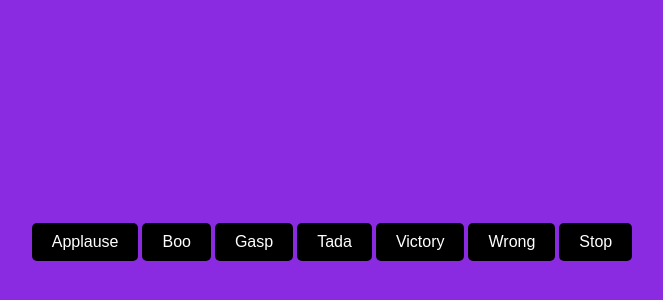
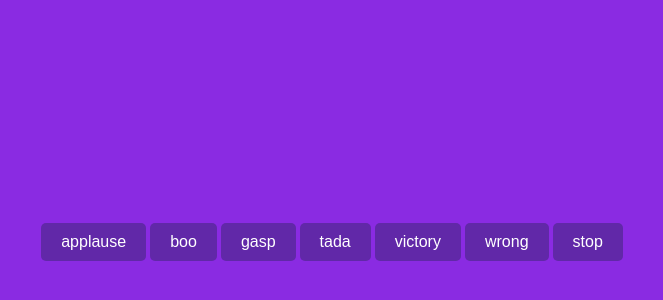
Before and after one commit to acciojob/Soundbar-borrolla, a website: page main.html in a window 1280 px wide. Shown: the part 158-458 px from the top of the page, without its empty margins (308-971 px from the left). Drawn offline with Linux system fonts and the light colour scheme.

Commit message:
created a submission

```diff
--- a/main.html
+++ b/main.html
@@ -8,13 +8,13 @@
 
 <body>
 	<div id="buttons">
-    <button class="btn" onclick="playSound('applause')">Applause</button>
-    <button class="btn" onclick="playSound('boo')">Boo</button>
-    <button class="btn" onclick="playSound('gasp')">Gasp</button>
-    <button class="btn" onclick="playSound('tada')">Tada</button>
-    <button class="btn" onclick="playSound('victory')">Victory</button>
-    <button class="btn" onclick="playSound('wrong')">Wrong</button>
-    <button class="stop" onclick="stopAllSounds()">Stop</button>
+    <button class="btn" onclick="playSound('applause')">applause</button>
+    <button class="btn" onclick="playSound('boo')">boo</button>
+    <button class="btn" onclick="playSound('gasp')">gasp</button>
+    <button class="btn" onclick="playSound('tada')">tada</button>
+    <button class="btn" onclick="playSound('victory')">victory</button>
+    <button class="btn" onclick="playSound('wrong')">wrong</button>
+    <button class="stop" onclick="stopAllSounds()">stop</button>
 </div>
 	<!-- the entire body must be written by student -->
     <script type="text/javascript" src="./script.js">
--- a/styles.css
+++ b/styles.css
@@ -13,7 +13,7 @@ buttons{
 	display: flex;
 	flex-direction: column;
 	align-items: center;
-	gap: 10px;
+	gap: 20px;
 }
 
 .btn, .stop{
@@ -24,12 +24,13 @@ buttons{
 	cursor: pointer;
 	border: none;
 	border-radius: 5px;
+
 	transition: background-color 0.3s transform 0.2s;
 }
 
 
 .btn {
-    background-color: black;
+    background-color: #1235;
     color: white;
 }
 .btn:hover {
@@ -38,7 +39,7 @@ buttons{
 }
 
 .stop {
-    background-color: black;
+    background-color: #1235;
     color: white;
 }
 
```
